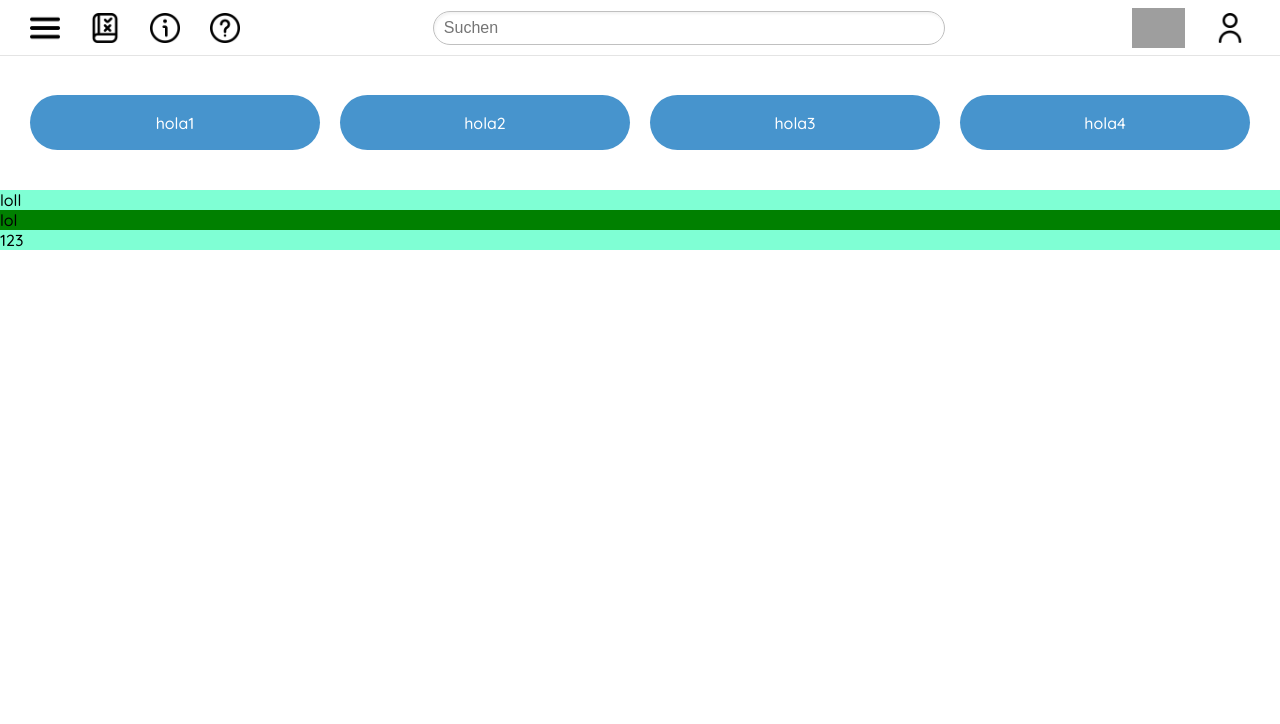
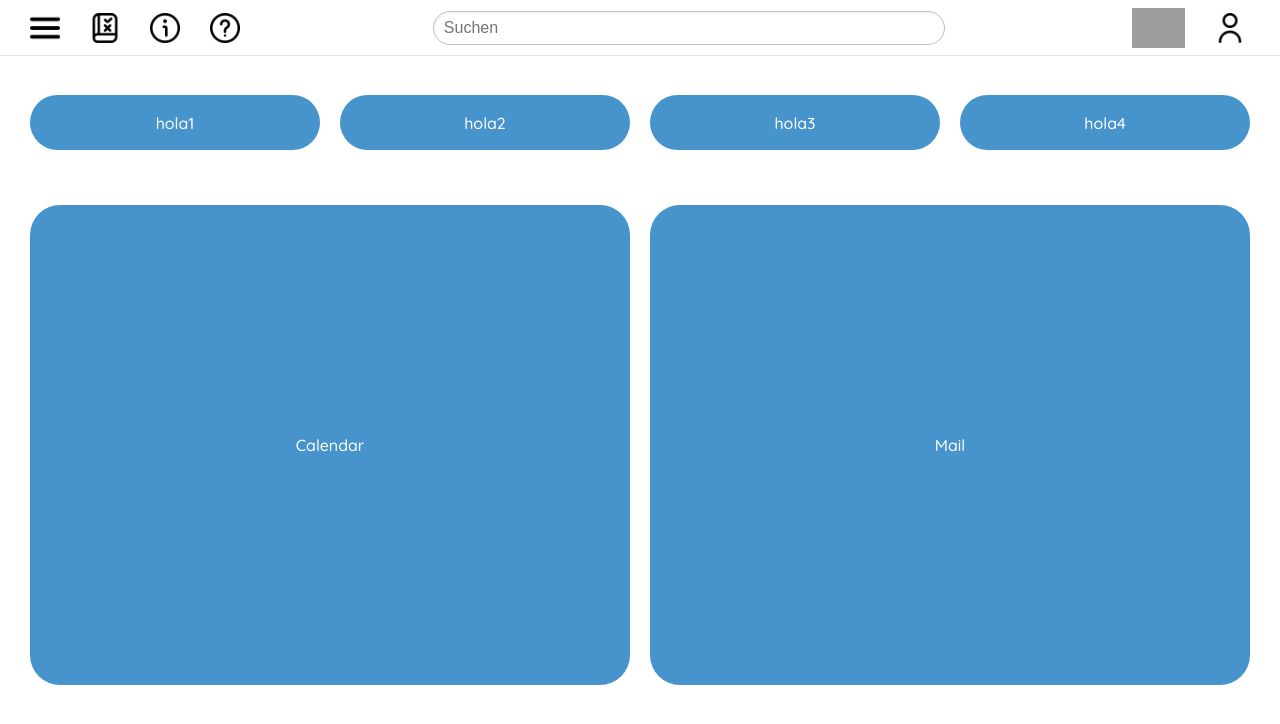
Before and after one commit to AndreNeb/diplomarbeit_fe, a React (Create React App) app: page / in a window 1280 px wide. Shown: the top 724 px of the page. Built offline with nearby package versions, Linux system fonts and the light colour scheme; grey boxes are pictures that could not be loaded.

Commit message:
Added big widgets

```diff
--- a/src/App.jsx
+++ b/src/App.jsx
@@ -9,8 +9,7 @@ import './stylesheets/topbar/topbar.css';
 import './stylesheets/leftbar/leftbar.css';
 import './stylesheets/leftbar/buttons.css';
 import './stylesheets/general/general.css';
-import './stylesheets/homepage-widgets/calendar.css';
-import './stylesheets/homepage-widgets/widgets-general.css';
+import './stylesheets/homepage-widgets/big-widgets.css';
 import './stylesheets/homepage-widgets/small-widgets.css'
 
 
@@ -47,14 +46,13 @@ function App() {
             </div>
 
 
-            <div className="widgets">
-                loll
-                <div className="calendar">
-                    lol
+            <div className="big-widgets-general">
+                <div className="big-widget">
+                    Calendar
                 </div>
 
-                <div className="mail">
-                    123
+                <div className="big-widget">
+                    Mail
                 </div>
 
             </div>
--- /dev/null
+++ b/src/stylesheets/homepage-widgets/big-widgets.css
@@ -0,0 +1,21 @@
+.big-widgets-general {
+    display: grid;
+    grid-template-columns: 1fr 1fr;
+    column-gap: 20px;
+    row-gap: 40px;
+    margin: 30px;
+    margin-top: 55px;
+    height: 60vh;
+}
+
+.big-widget {
+    display: flex;
+    background-color: #4794cd;
+    color: white;
+    border-radius: 30px;
+    align-items: center;
+    justify-content: center;
+    flex: 1;
+    height: 60vh;
+    cursor: pointer;
+}
--- a/src/stylesheets/homepage-widgets/calendar.css
+++ /dev/null
@@ -1,3 +0,0 @@
-.calendar {
-    background-color: green;
-}
--- a/src/stylesheets/homepage-widgets/widgets-general.css
+++ /dev/null
@@ -1,3 +0,0 @@
-.widgets {
-    background-color: aquamarine;
-}
```
